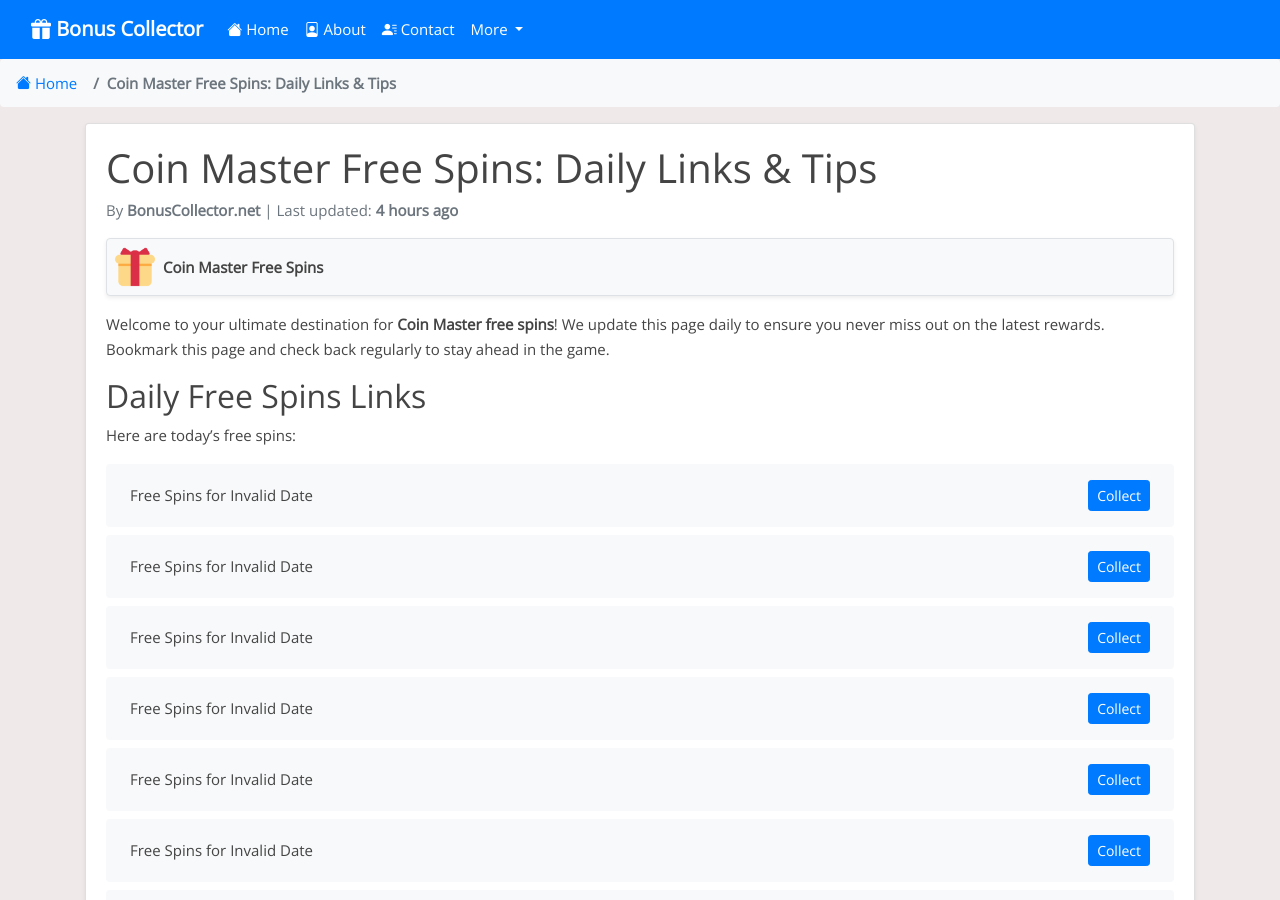
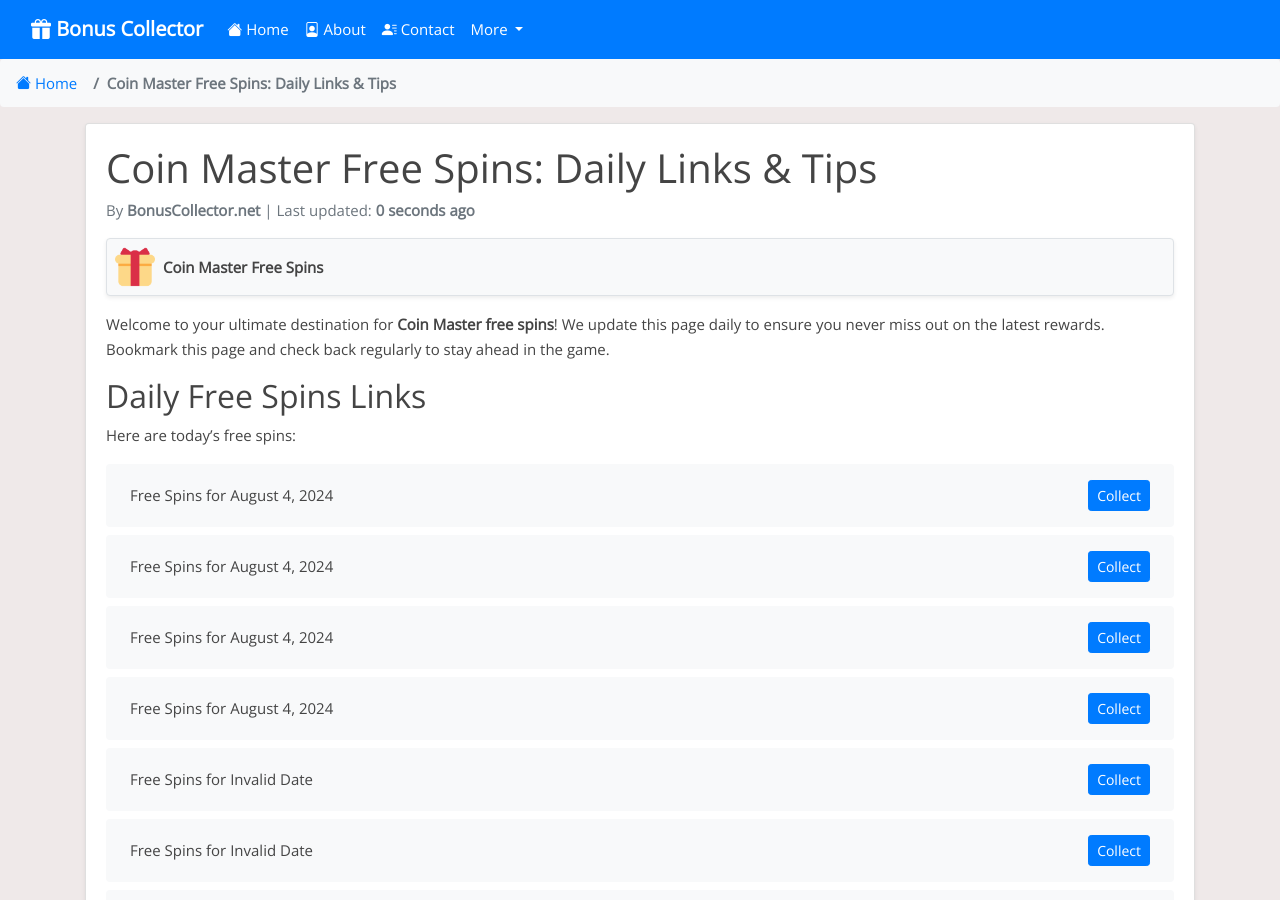
Before and after one commit to Prollad99/bs-net, a Jekyll site: the page built from _posts/2024-06-29-coin-master.md, in a window 1280 px wide and 900 px high. Built offline with Jekyll 4.4.1, drawn with Linux system fonts in a browser that asks for light colours; nearby versions of some CDN libraries; comment, search, counter and statistics services are not loaded.

Commit message:
Update coin-master reward links and last modified date

```diff
--- a/_data/include_files.yml
+++ b/_data/include_files.yml
@@ -1,5 +1,5 @@
 coin-master.html:
-  last_modified: 2024-08-04 06:24:02
+  last_modified: 2024-08-04 11:05:00
 
 match-masters.html:
   last_modified: 2024-08-04 08:33:26
--- a/_includes/coin-master.html
+++ b/_includes/coin-master.html
@@ -1,4 +1,20 @@
 <ul class="list-group mt-3 mb-4">
+  <li class="list-group-item d-flex justify-content-between align-items-center">
+    <span>Free Spins for August 4, 2024</span>
+    <a href="https://rewards.coinmaster.com/rewards/rewards.html?c=pe_LINEcTNEii_20240804" class="btn btn-primary btn-sm">Collect</a>
+  </li>
+  <li class="list-group-item d-flex justify-content-between align-items-center">
+    <span>Free Spins for August 4, 2024</span>
+    <a href="https://rewards.coinmaster.com/rewards/rewards.html?c=pe_INSNYskfi_20240804" class="btn btn-primary btn-sm">Collect</a>
+  </li>
+  <li class="list-group-item d-flex justify-content-between align-items-center">
+    <span>Free Spins for August 4, 2024</span>
+    <a href="https://rewards.coinmaster.com/rewards/rewards.html?c=pe_FCBvRKPGX_20240804" class="btn btn-primary btn-sm">Collect</a>
+  </li>
+  <li class="list-group-item d-flex justify-content-between align-items-center">
+    <span>Free Spins for August 4, 2024</span>
+    <a href="https://rewards.coinmaster.com/rewards/rewards.html?c=pe_CHATBbqsLiE_20240804" class="btn btn-primary btn-sm">Collect</a>
+  </li>
   <li class="list-group-item d-flex justify-content-between align-items-center">
     <span>Free Spins for Invalid Date</span>
     <a href="https://rewards.coinmaster.com/rewards/rewards.html?c=pe_FCBTDCnIe_20240803" class="btn btn-primary btn-sm">Collect</a>
@@ -383,20 +399,4 @@
     <span>Free Spins for Invalid Date</span>
     <a href="https://rewards.coinmaster.com/rewards/rewards.html?c=pe_RICHDArpaG_20240624" class="btn btn-primary btn-sm">Collect</a>
   </li>
-  <li class="list-group-item d-flex justify-content-between align-items-center">
-    <span>Free Spins for Invalid Date</span>
-    <a href="https://rewards.coinmaster.com/rewards/rewards.html?c=pe_FCBLWBAUY_20240718" class="btn btn-primary btn-sm">Collect</a>
-  </li>
-  <li class="list-group-item d-flex justify-content-between align-items-center">
-    <span>Free Spins for Invalid Date</span>
-    <a href="https://rewards.coinmaster.com/rewards/rewards.html?c=pe_CHATBkoijzB_20240718" class="btn btn-primary btn-sm">Collect</a>
-  </li>
-  <li class="list-group-item d-flex justify-content-between align-items-center">
-    <span>Free Spins for Invalid Date</span>
-    <a href="https://rewards.coinmaster.com/rewards/rewards.html?c=pe_INSuSXqhc_20240718" class="btn btn-primary btn-sm">Collect</a>
-  </li>
-  <li class="list-group-item d-flex justify-content-between align-items-center">
-    <span>Free Spins for Invalid Date</span>
-    <a href="https://rewards.coinmaster.com/rewards/rewards.html?c=pe_TWIwfdPNM_20240718" class="btn btn-primary btn-sm">Collect</a>
-  </li>
 </ul>
```
Also changed, not shown: links-json/coin-master.json (+16 -12 lines).
